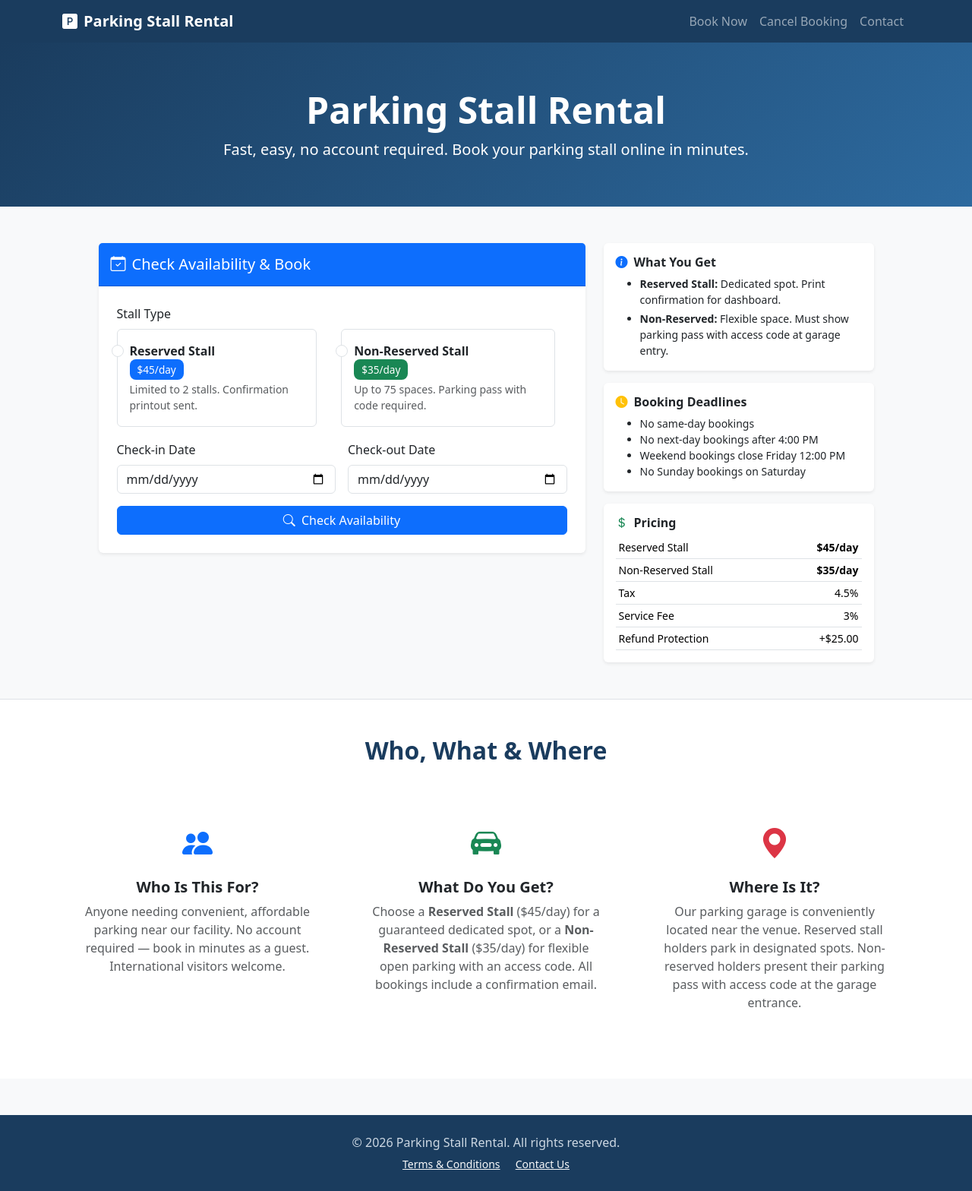
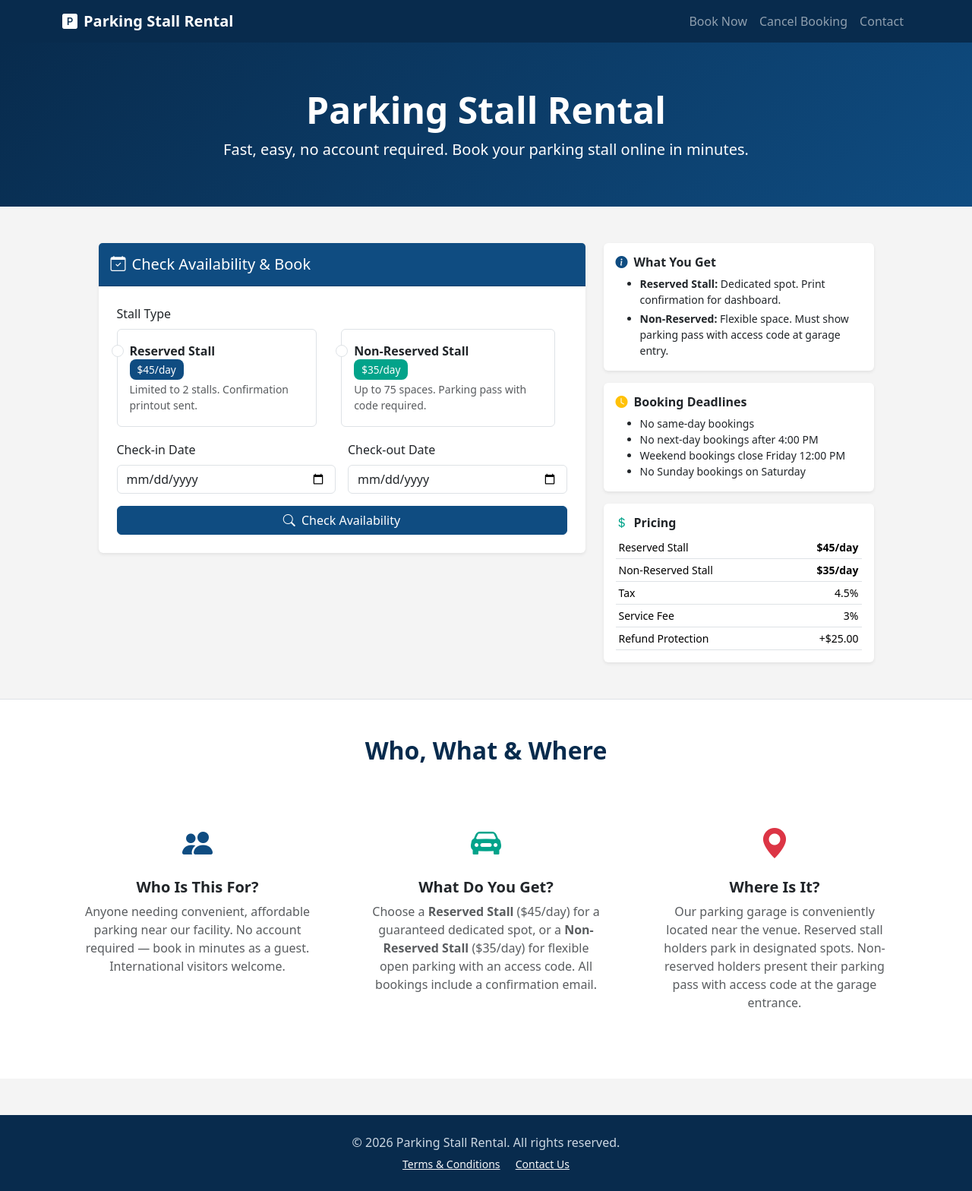
Before and after one commit to magashish/prp, a Laravel app: page / in a window 1280 px wide. Shown: the whole page at 76% size. Run offline with Laravel 12, Linux system fonts and the light colour scheme.

Commit message:
Apply new brand color scheme across all views
Primary: #0f4c81, Secondary: #082B4D, Accent: #02A38A, Background: #f4f4f4.
Added Bootstrap CSS variable overrides in both layouts so btn-primary,
btn-success, text-primary, text-success, bg-primary, bg-success all use
the new colors without needing per-element overrides.

https://claude.ai/code/session_01JRgvvL3B4U753NvL93mxY8

```diff
--- a/resources/views/admin/login.blade.php
+++ b/resources/views/admin/login.blade.php
@@ -6,7 +6,7 @@
     <title>Admin Login – Parking Stall Rental</title>
     <link rel="stylesheet" href="https://cdn.jsdelivr.net/npm/bootstrap@5.3.3/dist/css/bootstrap.min.css">
     <style>
-        body { background: linear-gradient(135deg, #1a3c5e 0%, #2d6a9f 100%); min-height: 100vh; display:flex; align-items:center; }
+        body { background: linear-gradient(135deg, #082B4D 0%, #0f4c81 100%); min-height: 100vh; display:flex; align-items:center; }
     </style>
 </head>
 <body>
--- a/resources/views/booking/confirmation.blade.php
+++ b/resources/views/booking/confirmation.blade.php
@@ -7,7 +7,7 @@
         <div class="col-lg-7">
             <div class="card border-0 shadow">
                 <div class="card-body text-center p-5">
-                    <div class="mb-3" style="font-size:4rem; color:#198754;">&#10003;</div>
+                    <div class="mb-3" style="font-size:4rem; color:#02A38A;">&#10003;</div>
                     <h2 class="fw-bold text-success">Booking Confirmed!</h2>
                     <p class="text-muted mb-4">Thank you, {{ $booking->full_name }}. Your booking has been confirmed and a confirmation email has been sent to <strong>{{ $booking->email }}</strong>.</p>
 
--- a/resources/views/home.blade.php
+++ b/resources/views/home.blade.php
@@ -36,7 +36,7 @@
                                     <input class="form-check-input" type="radio" name="stall_type" id="stallNonReserved" value="non_reserved" required>
                                     <label class="form-check-label w-100" for="stallNonReserved" style="cursor:pointer">
                                         <strong>Non-Reserved Stall</strong><br>
-                                        <span class="price-badge" style="background:#198754">$35/day</span>
+                                        <span class="price-badge" style="background:#02A38A">$35/day</span>
                                         <small class="d-block text-muted mt-1">Up to 75 spaces. Parking pass with code required.</small>
                                     </label>
                                 </div>
@@ -151,18 +151,18 @@
 <!-- Who, What and Where Section -->
 <div class="bg-white py-5 border-top">
     <div class="container">
-        <h2 class="text-center fw-bold mb-5" style="color:#1a3c5e;">Who, What &amp; Where</h2>
+        <h2 class="text-center fw-bold mb-5" style="color:#082B4D;">Who, What &amp; Where</h2>
         <div class="row g-4 text-center">
             <div class="col-md-4">
                 <div class="p-4">
-                    <div class="mb-3" style="font-size:2.5rem; color:#0d6efd;"><i class="bi bi-people-fill"></i></div>
+                    <div class="mb-3" style="font-size:2.5rem; color:#0f4c81;"><i class="bi bi-people-fill"></i></div>
                     <h5 class="fw-bold">Who Is This For?</h5>
                     <p class="text-muted">Anyone needing convenient, affordable parking near our facility. No account required — book in minutes as a guest. International visitors welcome.</p>
                 </div>
             </div>
             <div class="col-md-4">
                 <div class="p-4">
-                    <div class="mb-3" style="font-size:2.5rem; color:#198754;"><i class="bi bi-car-front-fill"></i></div>
+                    <div class="mb-3" style="font-size:2.5rem; color:#02A38A;"><i class="bi bi-car-front-fill"></i></div>
                     <h5 class="fw-bold">What Do You Get?</h5>
                     <p class="text-muted">Choose a <strong>Reserved Stall</strong> ($45/day) for a guaranteed dedicated spot, or a <strong>Non-Reserved Stall</strong> ($35/day) for flexible open parking with an access code. All bookings include a confirmation email.</p>
                 </div>
--- a/resources/views/layouts/app.blade.php
+++ b/resources/views/layouts/app.blade.php
@@ -7,22 +7,45 @@
     <link rel="stylesheet" href="https://cdn.jsdelivr.net/npm/bootstrap@5.3.3/dist/css/bootstrap.min.css">
     <link rel="stylesheet" href="https://cdn.jsdelivr.net/npm/bootstrap-icons@1.11.3/font/bootstrap-icons.min.css">
     <style>
-        body { background-color: #f8f9fa; }
+        :root {
+            --bs-primary: #0f4c81;
+            --bs-primary-rgb: 15,76,129;
+            --bs-success: #02A38A;
+            --bs-success-rgb: 2,163,138;
+            --bs-link-color: #0f4c81;
+            --bs-link-hover-color: #082B4D;
+        }
+        .btn-primary { background-color:#0f4c81; border-color:#0f4c81; }
+        .btn-primary:hover, .btn-primary:focus, .btn-primary:active { background-color:#082B4D !important; border-color:#082B4D !important; }
+        .btn-success { background-color:#02A38A; border-color:#02A38A; }
+        .btn-success:hover, .btn-success:focus, .btn-success:active { background-color:#018a74 !important; border-color:#018a74 !important; }
+        .btn-outline-primary { color:#0f4c81; border-color:#0f4c81; }
+        .btn-outline-primary:hover { background-color:#0f4c81; border-color:#0f4c81; color:#fff; }
+        .text-primary { color:#0f4c81 !important; }
+        .text-success { color:#02A38A !important; }
+        .bg-primary { background-color:#0f4c81 !important; }
+        .bg-success { background-color:#02A38A !important; }
+        .border-primary { border-color:#0f4c81 !important; }
+        .alert-success { background-color:#d1f5ef; border-color:#02A38A; color:#015a4d; }
+        .table-primary { background-color:#d6e8f7 !important; }
+        a { color:#0f4c81; }
+        a:hover { color:#082B4D; }
+        body { background-color: #f4f4f4; }
         .navbar-brand { font-weight: 700; }
-        .hero-section { background: linear-gradient(135deg, #1a3c5e 0%, #2d6a9f 100%); color: #fff; padding: 60px 0; }
-        .price-badge { background: #0d6efd; color: #fff; border-radius: 8px; padding: 4px 10px; font-size: .85rem; }
-        footer { background: #1a3c5e; color: #cdd8e3; }
+        .hero-section { background: linear-gradient(135deg, #082B4D 0%, #0f4c81 100%); color: #fff; padding: 60px 0; }
+        .price-badge { background: #0f4c81; color: #fff; border-radius: 8px; padding: 4px 10px; font-size: .85rem; }
+        footer { background: #082B4D; color: #cdd8e3; }
         .form-label { font-weight: 500; }
-        .booking-summary { background: #e9f3ff; border-left: 4px solid #0d6efd; border-radius: 4px; padding: 16px; }
+        .booking-summary { background: #e0f4f1; border-left: 4px solid #0f4c81; border-radius: 4px; padding: 16px; }
         .step-indicator .step { width: 32px; height: 32px; border-radius: 50%; display:inline-flex; align-items:center; justify-content:center; font-weight:700; }
-        .step-indicator .step.active { background:#0d6efd; color:#fff; }
-        .step-indicator .step.done  { background:#198754; color:#fff; }
+        .step-indicator .step.active { background:#0f4c81; color:#fff; }
+        .step-indicator .step.done  { background:#02A38A; color:#fff; }
         .step-indicator .step.todo  { background:#dee2e6; color:#6c757d; }
     </style>
     @stack('styles')
 </head>
 <body>
-<nav class="navbar navbar-expand-lg navbar-dark" style="background:#1a3c5e">
+<nav class="navbar navbar-expand-lg navbar-dark" style="background:#082B4D">
     <div class="container">
         <a class="navbar-brand" href="{{ route('home') }}"><i class="bi bi-p-square-fill me-2"></i>Parking Stall Rental</a>
         <button class="navbar-toggler" type="button" data-bs-toggle="collapse" data-bs-target="#navMain">
```
Also changed, not shown: resources/views/admin/calendar.blade.php (+6 -6 lines), resources/views/emails/layout.blade.php (+5 -5 lines), resources/views/layouts/admin.blade.php (+28 -4 lines).
